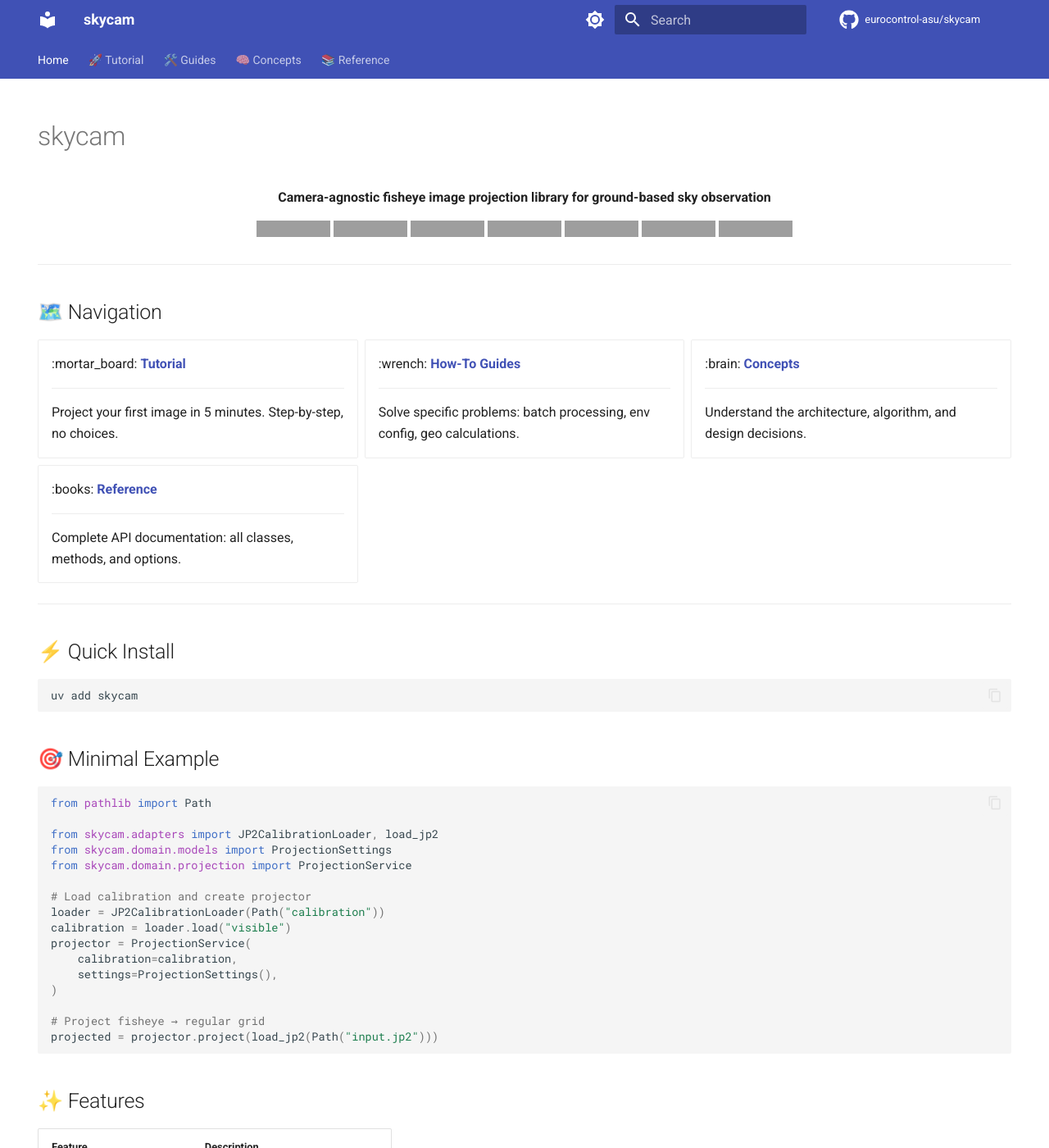
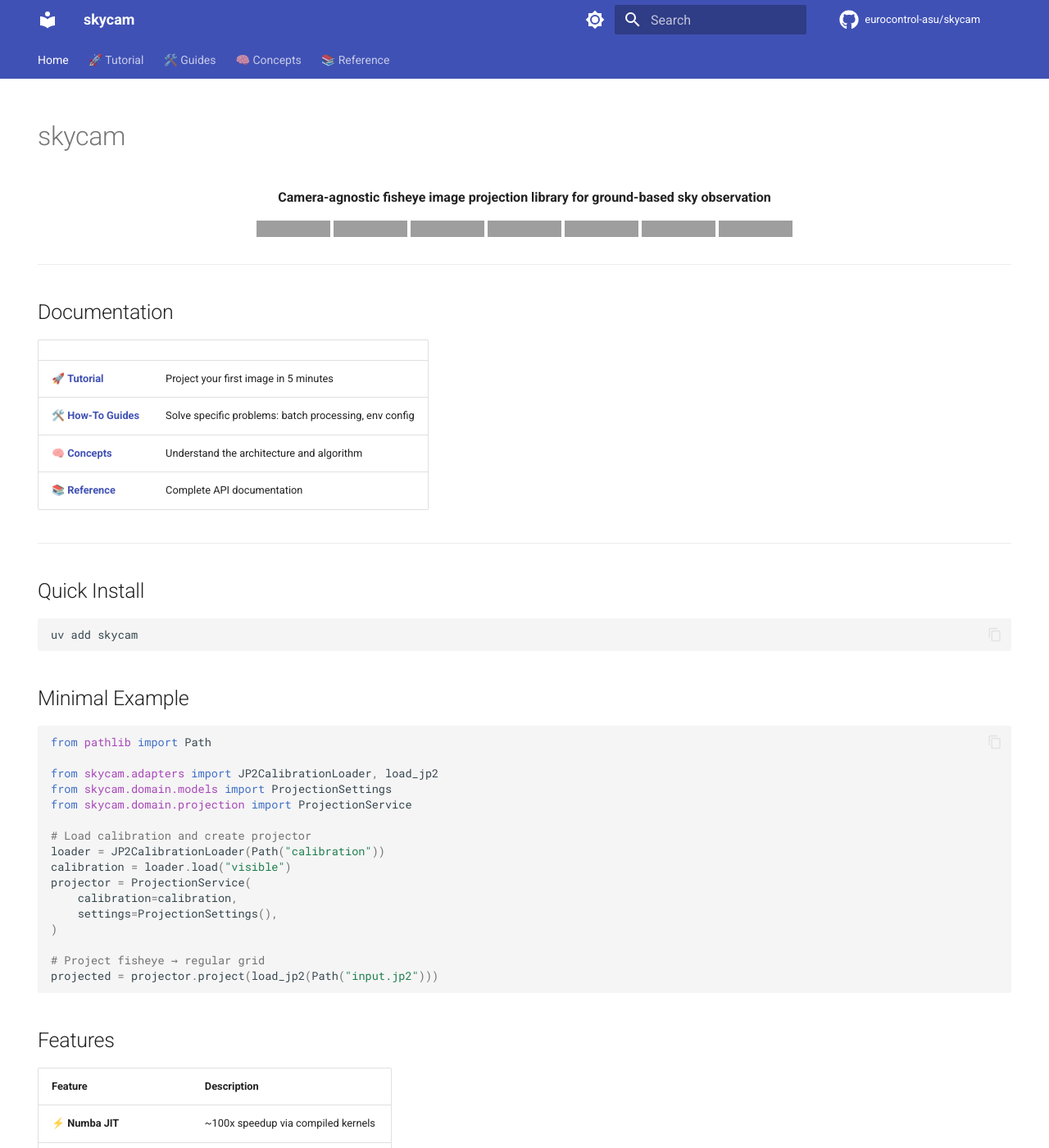
Before and after one commit to eurocontrol-asu/skycam, an MkDocs documentation site: the page built from docs/index.md, in a window 1280 px wide and 1400 px high, cut to the strip 0-1400 px from the top of the window. Shown: the whole strip at 82% size. Built offline with MkDocs 1.6.1 and Material for MkDocs 9.7.7, drawn with Linux system fonts in a browser that asks for light colours; comment, search, counter and statistics services are not loaded; some of the changed text lies outside the part shown; grey boxes are pictures that could not be loaded.

Commit message:
fix(docs): remove grid cards requiring Material Insiders

````diff
--- a/docs/index.md
+++ b/docs/index.md
@@ -32,45 +32,24 @@ hide:
 
 ---
 
-## 🗺️ Navigation
+## Documentation
 
-<div class="grid cards" markdown>
-
--   :mortar_board: **[Tutorial](tutorial.md)**
-
-    ---
-
-    Project your first image in 5 minutes. Step-by-step, no choices.
-
--   :wrench: **[How-To Guides](guides.md)**
-
-    ---
-
-    Solve specific problems: batch processing, env config, geo calculations.
-
--   :brain: **[Concepts](concepts.md)**
-
-    ---
-
-    Understand the architecture, algorithm, and design decisions.
-
--   :books: **[Reference](reference.md)**
-
-    ---
-
-    Complete API documentation: all classes, methods, and options.
-
-</div>
+| | |
+|---|---|
+| 🚀 **[Tutorial](tutorial.md)** | Project your first image in 5 minutes |
+| 🛠️ **[How-To Guides](guides.md)** | Solve specific problems: batch processing, env config |
+| 🧠 **[Concepts](concepts.md)** | Understand the architecture and algorithm |
+| 📚 **[Reference](reference.md)** | Complete API documentation |
 
 ---
 
-## ⚡ Quick Install
+## Quick Install
 
 ```bash
 uv add skycam
 ```
 
-## 🎯 Minimal Example
+## Minimal Example
 
 ```python
 from pathlib import Path
@@ -103,7 +81,6 @@ projected = projector.project(load_jp2(Path("input.jp2")))
 
 ---
 
-<div style="text-align: center; margin: 2rem 0;">
-  <a href="tutorial/" class="md-button md-button--primary">🚀 Get Started</a>
-  <a href="reference/" class="md-button">📚 API Reference</a>
-</div>
+<p align="center">
+  <a href="tutorial/"><strong>Get Started →</strong></a>
+</p>
````
Also changed, not shown: other parts of docs/index.md (+1 -2 lines).
